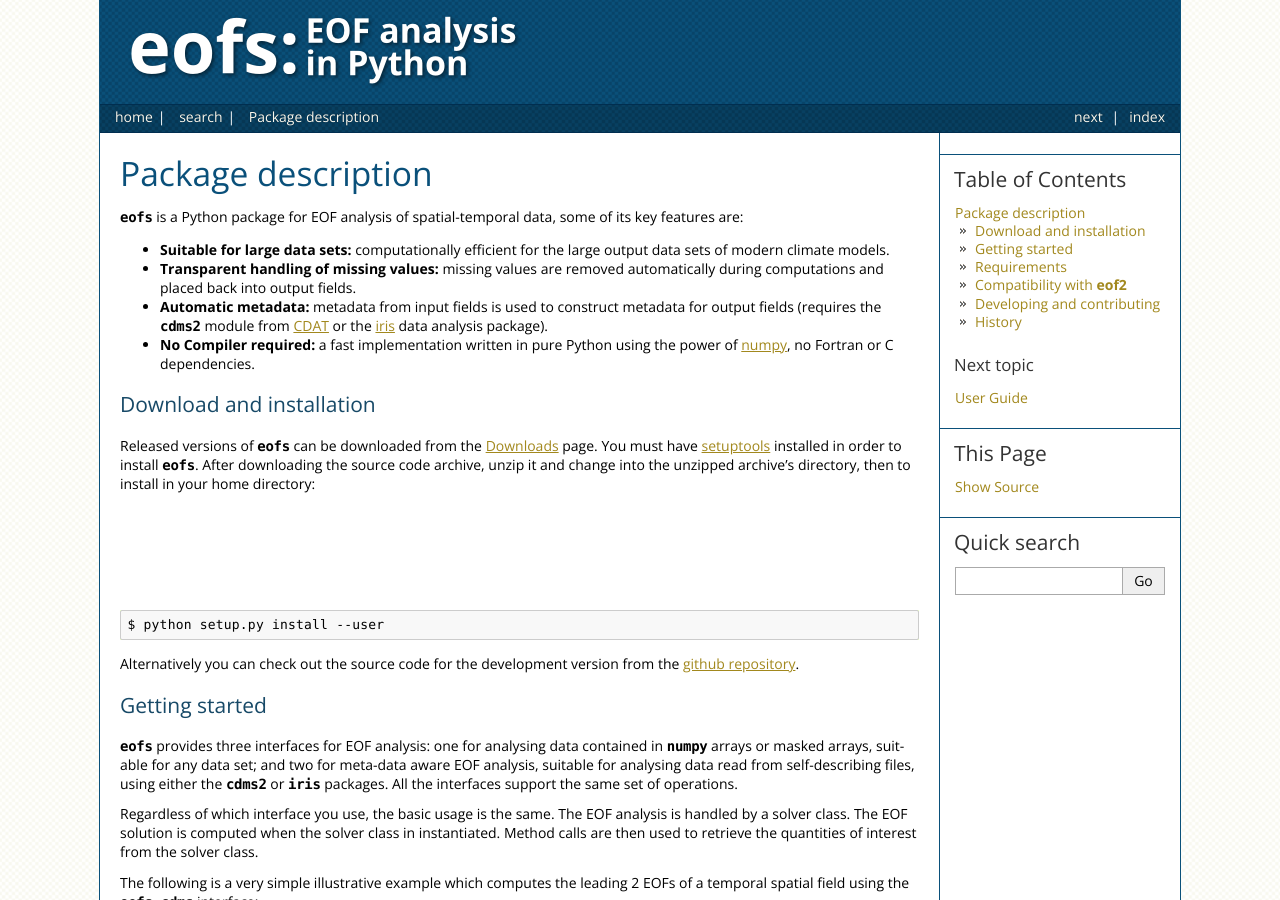
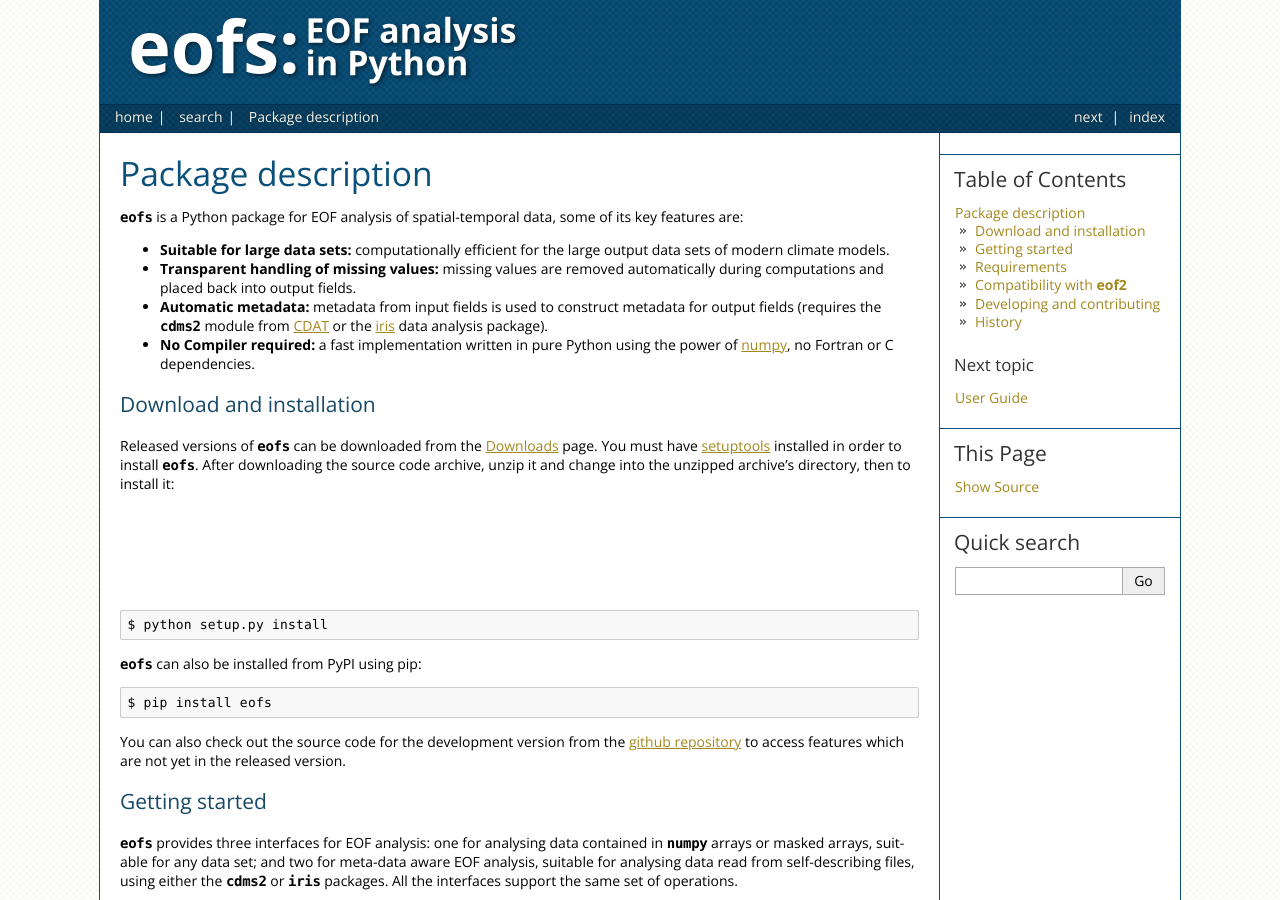
Before and after one commit to ajdawson/eofs, a Sphinx documentation site: the page built from doc/index.rst, in a window 1280 px wide and 900 px high. Built offline with Sphinx 7.4.7, drawn with Linux system fonts in a browser that asks for light colours; the version number could not be read and is left out.

Commit message:
Updated install documentation for setuptools.

```diff
--- a/doc/index.rst
+++ b/doc/index.rst
@@ -26,13 +26,19 @@ Download and installation
 
 Released versions of `eofs` can be downloaded from the :doc:`downloads` page.
 You must have setuptools_ installed in order to install `eofs`.
-After downloading the source code archive, unzip it and change into the unzipped archive's directory, then to install in your home directory:
+After downloading the source code archive, unzip it and change into the unzipped archive's directory, then to install it:
 
 .. code-block:: bash
 
-   $ python setup.py install --user
+   $ python setup.py install
 
-Alternatively you can check out the source code for the development version from the `github repository <https://github.com/ajdawson/eofs>`_.
+`eofs` can also be installed from PyPI using pip:
+
+.. code-block:: bash
+
+   $ pip install eofs
+
+You can also check out the source code for the development version from the `github repository <https://github.com/ajdawson/eofs>`_ to access features which are not yet in the released version.
 
 
 Getting started
```
Also changed, not shown: README.md (+1 -1 lines).
